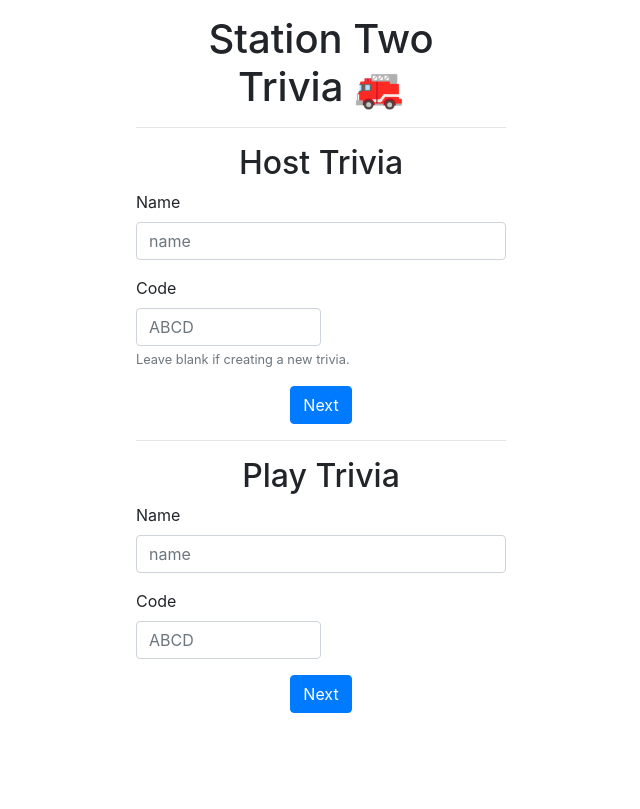
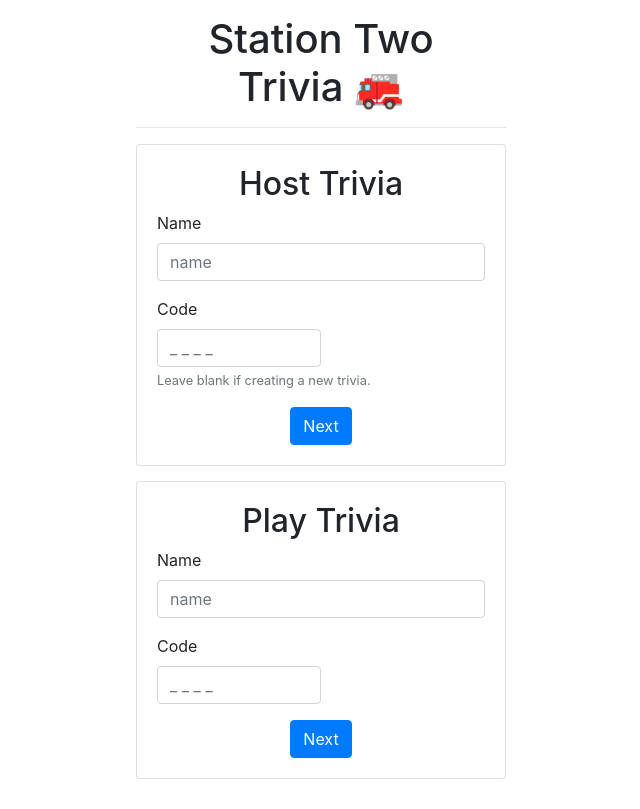
Before and after one commit to SamSverko/station-two, a React (Create React App) app in the folder client/: page / in a window 1280 px wide. Shown: the whole page, without its empty margins (319-959 px from the left). Built offline with nearby package versions, Linux system fonts and the light colour scheme.

Commit message:
Convert index forms to cards. - Style add a round component. Add global card style.

```diff
--- a/client/src/App.js
+++ b/client/src/App.js
@@ -2,7 +2,7 @@
 import React from 'react'
 import { BrowserRouter as Router, Route, Switch } from 'react-router-dom'
 import { Container } from 'react-bootstrap'
-import styled from 'styled-components'
+import styled, { createGlobalStyle } from 'styled-components'
 
 // views
 import IndexView from './views/Index'
@@ -11,6 +11,12 @@ import BuilderView from './views/Builder'
 import Error404 from './views/Error404'
 
 // styles
+const GlobalStyle = createGlobalStyle`
+  .card {
+    margin: 0 0 15px 0;
+  }
+`
+
 const PageStyle = styled(Container)`
   max-width: 400px;
   padding: 15px;
@@ -43,6 +49,7 @@ const App = () => {
   return (
     <Router>
       <PageStyle fluid>
+        <GlobalStyle />
         <Route render={(props) => {
           // update page title
           routes.forEach((route) => {
--- a/client/src/components/BuilderAddARound.js
+++ b/client/src/components/BuilderAddARound.js
@@ -1,12 +1,21 @@
+// dependencies
 import React from 'react'
 import { Button, Card } from 'react-bootstrap'
 import styled from 'styled-components'
 
+// styles
 const AddARoundRow = styled.div`
-  align-items: center;
-  display: flex;
-  flex-direction: row;
-  justify-content: center
+  div {
+    &:last-child {
+      p {
+        margin: 0
+      }
+    }
+    button {
+      min-width: 150px;
+      width: 50%;
+    }
+  }
 `
 
 const BuilderAddARound = () => {
@@ -14,15 +23,18 @@ const BuilderAddARound = () => {
     <Card>
       <Card.Body>
         <Card.Title>Add A Round</Card.Title>
+        <hr />
         <AddARoundRow>
           <div>
             <Button variant='primary'>Multiple Choice</Button>
             <p className='text-muted'>Players guess A, B, C, or D.</p>
           </div>
+          <hr />
           <div>
             <Button variant='primary'>Picture</Button>
             <p className='text-muted'>Players guess the picture.</p>
           </div>
+          <hr />
           <div>
             <Button variant='primary'>Lightning</Button>
             <p className='text-muted'>Players provide exact answer.</p>
--- a/client/src/components/IndexHostForm.js
+++ b/client/src/components/IndexHostForm.js
@@ -1,13 +1,15 @@
 // dependencies
 import React, { useState } from 'react'
 import { useHistory } from 'react-router-dom'
-import { Button, Form } from 'react-bootstrap'
+import { Button, Card, Form } from 'react-bootstrap'
+import styled from 'styled-components'
 
-const codeInputStyle = {
-  minWidth: '70px',
-  textTransform: 'uppercase',
-  width: '50%'
-}
+// styles
+const FormControlStyle = styled(Form.Control)`
+  min-width: 70px;
+  text-transform: uppercase;
+  width: 50%;
+`
 
 const IndexHostForm = () => {
   const history = useHistory()
@@ -40,6 +42,8 @@ const IndexHostForm = () => {
   }
 
   return (
+    <Card>
+      <Card.Body>
         <Form noValidate onSubmit={handleSubmit} validated={validated}>
           <h2>Host Trivia</h2>
 
@@ -56,27 +60,28 @@ const IndexHostForm = () => {
               type='text'
             />
             <Form.Control.Feedback>Looks good!</Form.Control.Feedback>
-        <Form.Control.Feedback type='invalid'>Name must be between 3 and 10 alphanumeric characters (inclusive) [A-Za-z0-9].</Form.Control.Feedback>
+            <Form.Control.Feedback type='invalid'>Name must be between 3 and 10 alphanumeric characters (inclusive) [A-Z || 0-9].</Form.Control.Feedback>
           </Form.Group>
 
           <Form.Group className='text-left' controlId='formHostCode'>
             <Form.Label>Code</Form.Label>
-        <Form.Control
+            <FormControlStyle
               maxLength='4'
               name='code'
               onChange={(event) => setCode(event.target.value)}
               pattern='[A-Za-z]{4}'
-          placeholder='ABCD'
-          style={codeInputStyle}
+              placeholder='_ _ _ _'
               type='text'
             />
             <Form.Control.Feedback>Looks good!</Form.Control.Feedback>
-        <Form.Control.Feedback type='invalid'>Code must be 4 alphabetical characters [A-Za-z].</Form.Control.Feedback>
+            <Form.Control.Feedback type='invalid'>Code must be 4 alphabetical characters [A-Z].</Form.Control.Feedback>
             <Form.Text className='text-muted'>Leave blank if creating a new trivia.</Form.Text>
           </Form.Group>
 
           <Button type='submit' variant='primary'>Next</Button>
         </Form>
+      </Card.Body>
+    </Card>
   )
 }
 
--- a/client/src/components/IndexPlayerForm.js
+++ b/client/src/components/IndexPlayerForm.js
@@ -1,13 +1,19 @@
 // dependencies
 import React, { useState } from 'react'
 import { useHistory } from 'react-router-dom'
-import { Button, Form } from 'react-bootstrap'
+import { Button, Card, Form } from 'react-bootstrap'
+import styled from 'styled-components'
 
-const codeInputStyle = {
-  minWidth: '70px',
-  textTransform: 'uppercase',
-  width: '50%'
-}
+// styles
+const CardStyle = styled(Card)`
+  margin: 0 0 15px 0;
+`
+
+const FormControlStyle = styled(Form.Control)`
+  min-width: 70px;
+  text-transform: uppercase;
+  width: 50%;
+`
 
 const IndexPlayerForm = () => {
   const history = useHistory()
@@ -28,6 +34,8 @@ const IndexPlayerForm = () => {
   }
 
   return (
+    <CardStyle>
+      <Card.Body>
         <Form noValidate onSubmit={handleSubmit} validated={validated}>
           <h2>Play Trivia</h2>
           <Form.Group className='text-left' controlId='formHostName'>
@@ -43,25 +51,26 @@ const IndexPlayerForm = () => {
               type='text'
             />
             <Form.Control.Feedback>Looks good!</Form.Control.Feedback>
-        <Form.Control.Feedback type='invalid'>Name must be between 3 and 10 alphanumeric characters (inclusive) [A-Za-z0-9].</Form.Control.Feedback>
+            <Form.Control.Feedback type='invalid'>Name must be between 3 and 10 alphanumeric characters (inclusive) [A-Z || 0-9].</Form.Control.Feedback>
           </Form.Group>
           <Form.Group className='text-left' controlId='formHostCode'>
             <Form.Label>Code</Form.Label>
-        <Form.Control
+            <FormControlStyle
               maxLength='4'
               name='code'
               onChange={(event) => setCode(event.target.value)}
               pattern='[A-Za-z]{4}'
-          placeholder='ABCD'
+              placeholder='_ _ _ _'
               required
-          style={codeInputStyle}
               type='text'
             />
             <Form.Control.Feedback>Looks good!</Form.Control.Feedback>
-        <Form.Control.Feedback type='invalid'>Code must be 4 alphabetical characters [A-Za-z].</Form.Control.Feedback>
+            <Form.Control.Feedback type='invalid'>Code must be 4 alphabetical characters [A-Z].</Form.Control.Feedback>
           </Form.Group>
           <Button type='submit' variant='primary'>Next</Button>
         </Form>
+      </Card.Body>
+    </CardStyle>
   )
 }
 
--- a/client/src/views/Index.js
+++ b/client/src/views/Index.js
@@ -11,7 +11,6 @@ const Index = () => {
       <h1>Station Two Trivia&nbsp;<span aria-label='firetruck emoji' role='img'>🚒</span></h1>
       <hr />
       <HostForm />
-      <hr />
       <PlayerForm />
     </div>
   )
```
Lines whose indentation alone changed are shown as unchanged.
